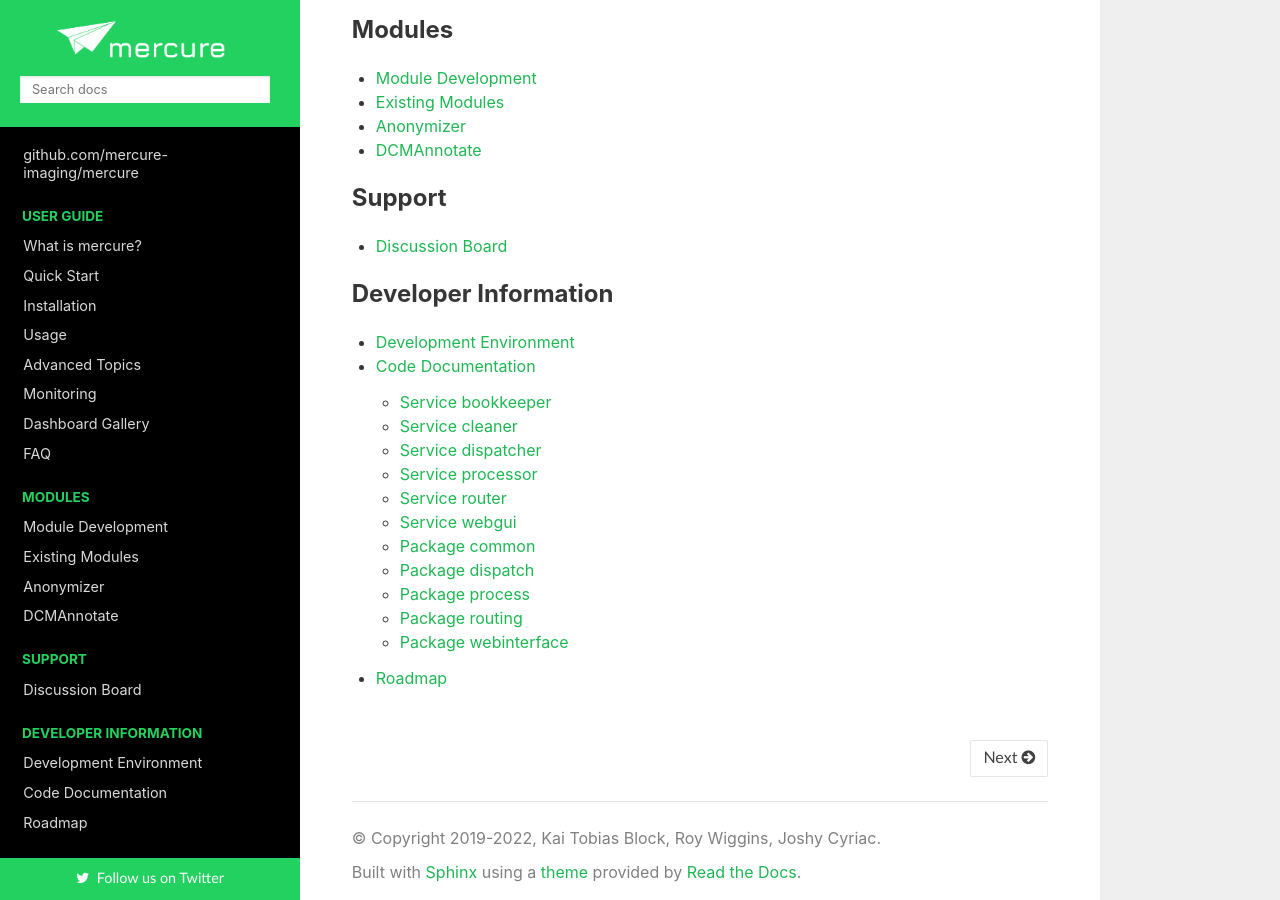
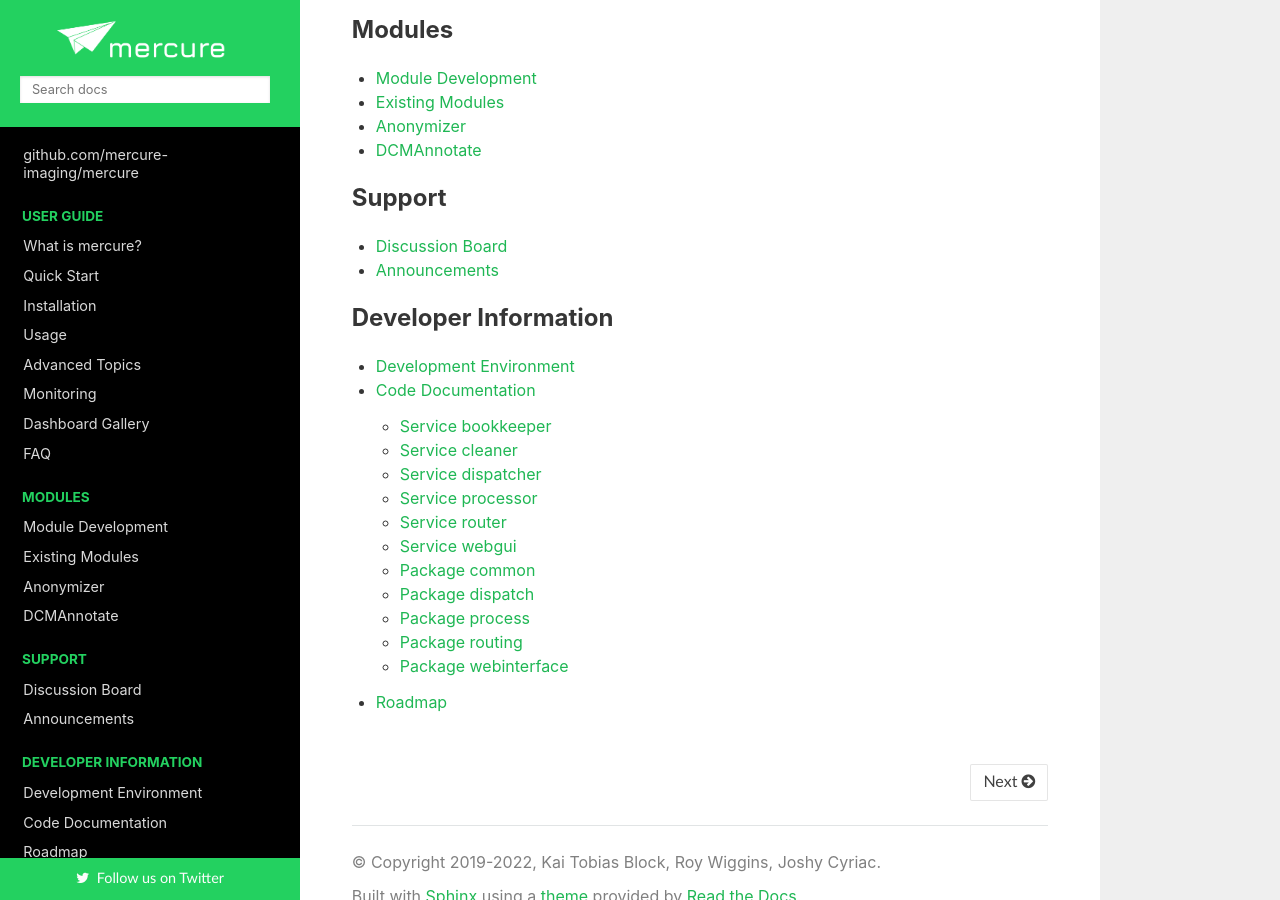
Before and after one commit to mercure-imaging/mercure, a Sphinx documentation site: the page built from docs/index.rst, in a window 1280 px wide and 900 px high, scrolled down 2238 px. Built offline with Sphinx 7.4.7 and the Read the Docs theme 2.0.0, drawn with Linux system fonts in a browser that asks for light colours.

Commit message:
Integrated annoucements into docs

```diff
--- /dev/null
+++ b/docs/announcements.rst
@@ -0,0 +1,6 @@
+Announcements
+=============
+
+.. raw:: html
+
+   <a class="twitter-timeline" href="https://twitter.com/mercure_imaging" data-chrome="noheader nofooter" data-width="500"></a> <script async src="https://platform.twitter.com/widgets.js" charset="utf-8"></script>
--- a/docs/index.rst
+++ b/docs/index.rst
@@ -57,6 +57,7 @@
    :maxdepth: 2
 
    support
+   announcements
 
 .. toctree::
    :caption: Developer Information
```
Also changed, not shown: 1 other file.
